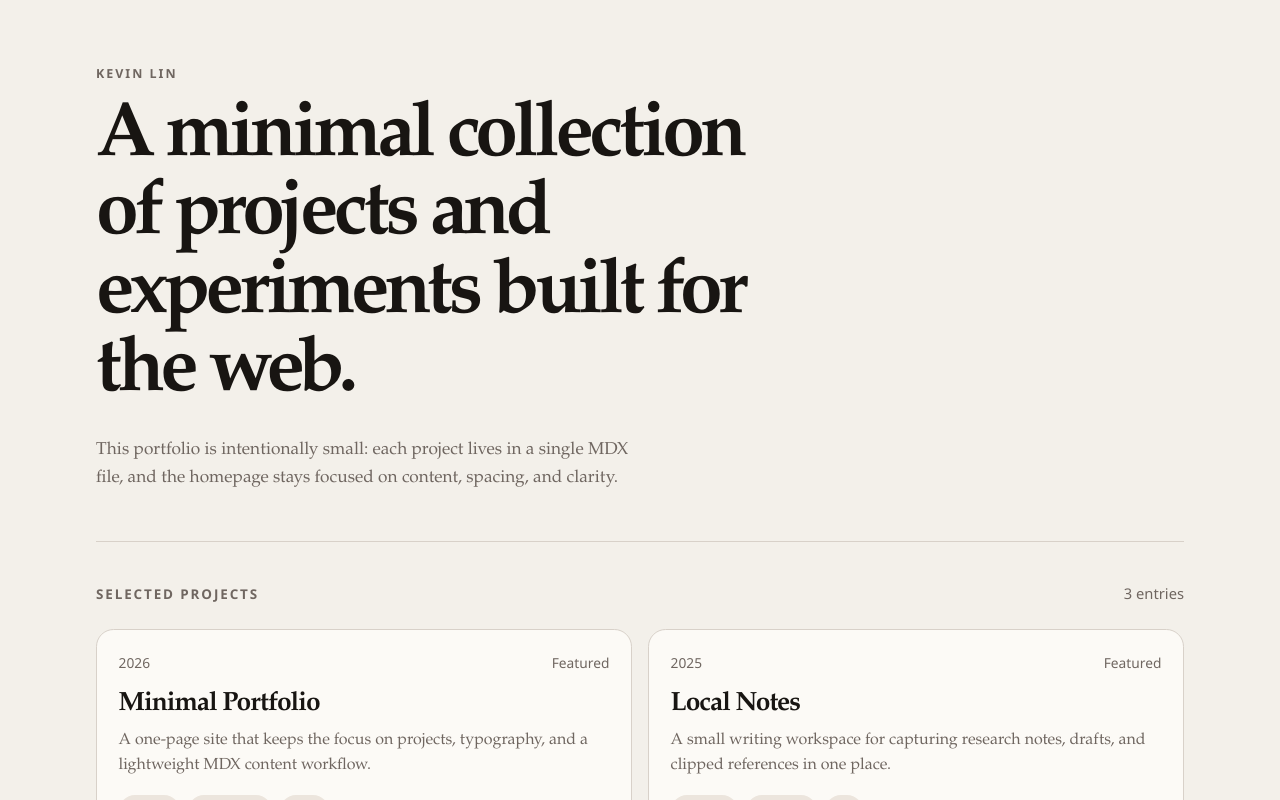
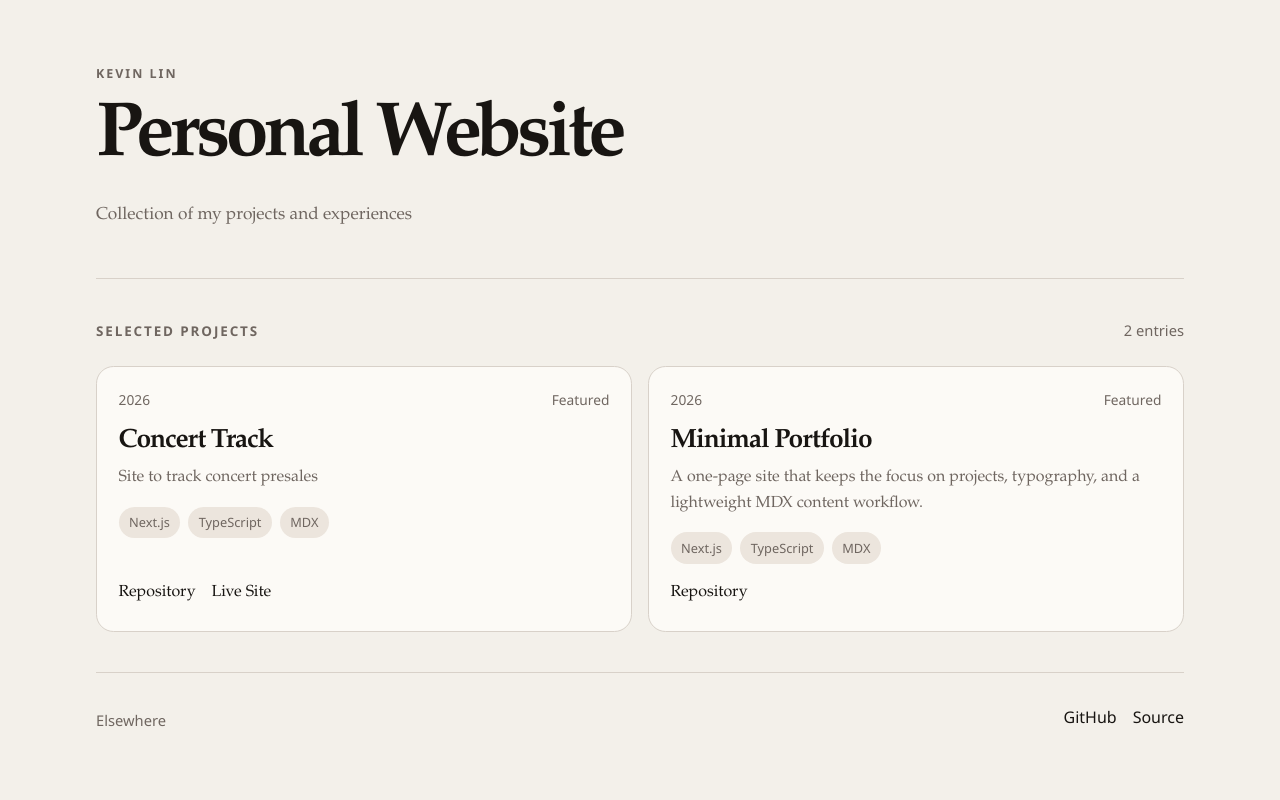
Before and after one commit to kevinjylin/kevinjylin.dev, a Next.js app: page / in a window 1280 px wide. Shown: the top 800 px of the page. Built offline with nearby package versions, Linux system fonts and the light colour scheme.

Commit message:
renaming

```diff
--- /dev/null
+++ b/content/projects/concert-track.mdx
@@ -0,0 +1,9 @@
+---
+title: "Concert Track"
+summary: "Site to track concert presales"
+year: 2026
+tags: [Next.js, TypeScript, MDX]
+repoUrl: "https://github.com/kevinjylin/concert-track"
+liveUrl: "https://concert-track.vercel.app"
+featured: true
+---
--- a/content/projects/local-notes.mdx
+++ /dev/null
@@ -1,12 +0,0 @@
----
-title: "Local Notes"
-summary: "A small writing workspace for capturing research notes, drafts, and clipped references in one place."
-year: 2025
-tags: [Product, Editorial, UX]
-repoUrl: ""
-liveUrl: ""
-featured: true
----
-
-Built around the idea that thoughtful software should feel calm, legible, and
-easy to maintain.
--- a/content/projects/weekly-radar.mdx
+++ /dev/null
@@ -1,12 +0,0 @@
----
-title: "Weekly Radar"
-summary: "An internal dashboard that turns scattered updates into a concise weekly view for product and engineering teams."
-year: 2024
-tags: [Dashboard, Data, Systems]
-repoUrl: ""
-liveUrl: ""
-featured: false
----
-
-A utility project focused on clear information hierarchy, simple interactions,
-and fast scanning.
--- a/src/app/layout.tsx
+++ b/src/app/layout.tsx
@@ -5,7 +5,7 @@ import "./globals.css";
 
 export const metadata: Metadata = {
   title: "Kevin Lin",
-  description: "A minimal portfolio and project archive for Kevin Lin."
+  description: "A minimal portfolio and project archive for kevin"
 };
 
 type RootLayoutProps = Readonly<{
--- a/src/app/page.tsx
+++ b/src/app/page.tsx
@@ -19,11 +19,9 @@ export default async function Home() {
       <div className="page-frame">
         <section className="intro">
           <p className="eyebrow">Kevin Lin</p>
-          <h1>A minimal collection of projects and experiments built for the web.</h1>
+          <h1>Personal Website</h1>
           <p className="intro-copy">
-            This portfolio is intentionally small: each project lives in a
-            single MDX file, and the homepage stays focused on content,
-            spacing, and clarity.
+            Collection of my projects and experiences
           </p>
         </section>
 
```
